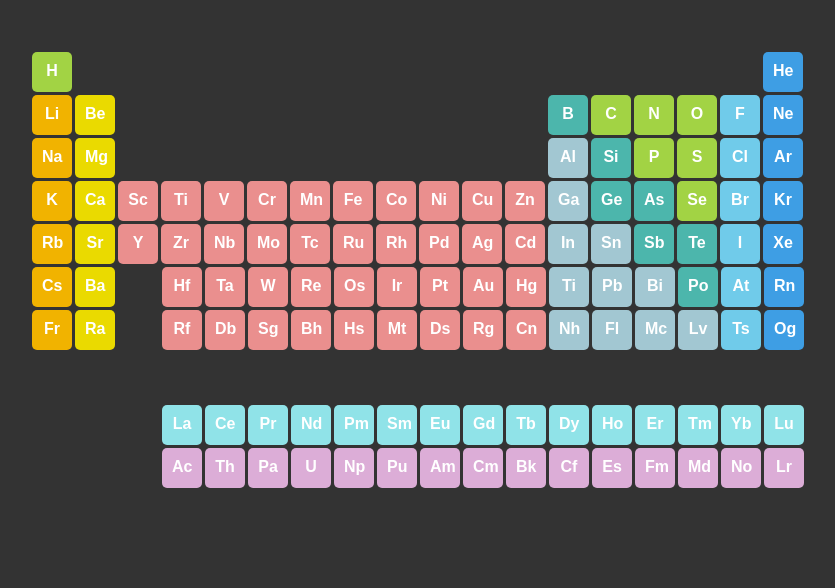
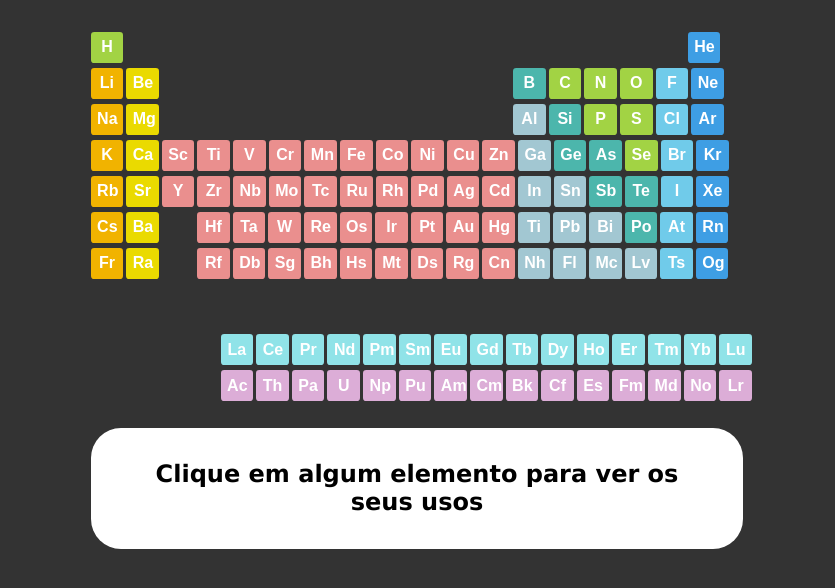
Before and after one commit to rycharddev/Tabela-Periodica-Interativa, a plain HTML site: page index.html in a window 1280 px wide. Shown: the whole page, without its empty margins (223-1058 px from the left). Drawn offline with Linux system fonts and the light colour scheme.

Commit message:
Segunda versão

```diff
--- a/index.html
+++ b/index.html
@@ -6,7 +6,7 @@
     <title>Tabela Periódica Completa (HTML e CSS)</title>
     <link rel="stylesheet" href="style.css">
 </head>
-<body onclick="nada()">
+<body>
     <div class="tabela-periodica">
         <span class="elemento" data-grupo="1" data-periodo="1">H</span>
         <span class="elemento" id="proLadaozao" data-grupo="7" data-periodo="18">He</span>
@@ -134,10 +134,12 @@
         <span class="elemento" data-grupo="11" data-periodo="16">Md</span>
         <span class="elemento" data-grupo="11" data-periodo="17">No</span>
         <span class="elemento" data-grupo="11" data-periodo="18">Lr</span>
-
+        <div id="aplicacaoElemento" class="aplicacao">
+            <h2>Clique em algum elemento para ver os seus usos</h2>
+        </div>
     </div>
 
-    <div id="aplicacaoElemento"></div>
+
 
     <script src="script.js"></script> </body>
 </html>
--- a/script.js
+++ b/script.js
@@ -160,7 +160,7 @@ document.querySelectorAll('.elemento').forEach((span, index) => {
         aplicacaoElemento.appendChild(titulo);
         aplicacaoElemento.appendChild(quebraDeLinha);
         aplicacaoElemento.appendChild(paragrafo);
-        aplicacaoElemento.classList.add('aplicacao');
+        /*aplicacaoElemento.classList.add('aplicacao');*/
         aplicacaoElemento.style.backgroundColor = corDeFundo;
 
     });
--- a/style.css
+++ b/style.css
@@ -9,22 +9,22 @@
   }
 
   .aplicacao {
-    background-color: transparent;
+    background-color: white;
     color: black;
     font-family: Verdana, Geneva, Tahoma, sans-serif;
-    width: 770px;
-    height: 120px;
-    padding: 20px;
-    margin-left: auto;
-    margin-right: auto;
-    margin-top: 100px;
+    width: 100%;
+    height: 40%;
+    margin-top: 5%;
+    padding: 5%;
+    position: relative;
     border-radius: 30px;
+    text-align: center;
   }
 
   .tabela-periodica {
-    width: 770px;
-    height: 360px;
-    margin-top: 60px;
+    width: 51%;
+    height: 40%;
+    margin-top: 3%;
     margin-left: auto;
     margin-right: auto;
     position: relative;
@@ -32,15 +32,15 @@
 
   .elemento {
     position: relative;
-    padding: 10px;
+    padding: 1%;
     margin-right: -1px;
     margin-bottom: -7px;
     margin-top: -8px;
-    width: 40px;
-    height: 40px;
+    width: 5%;
+    height: 5%;
     display: inline-block;
     text-align: center;
-    border-radius: 5px;
+    border-radius: 10%;
     font-family: Arial, Helvetica, sans-serif;
     font-weight: bolder;
     font-size: medium;
@@ -112,13 +112,13 @@
   }
 
   #proLado {
-    left: 44px;
+    left: 5.4%;
   }
 
   #proLadao {
-    left: 430px;
+    left: 53.8%;
   }
 
   #proLadaozao {
-    left: 688px;
+    left: 86%;
   }
```
